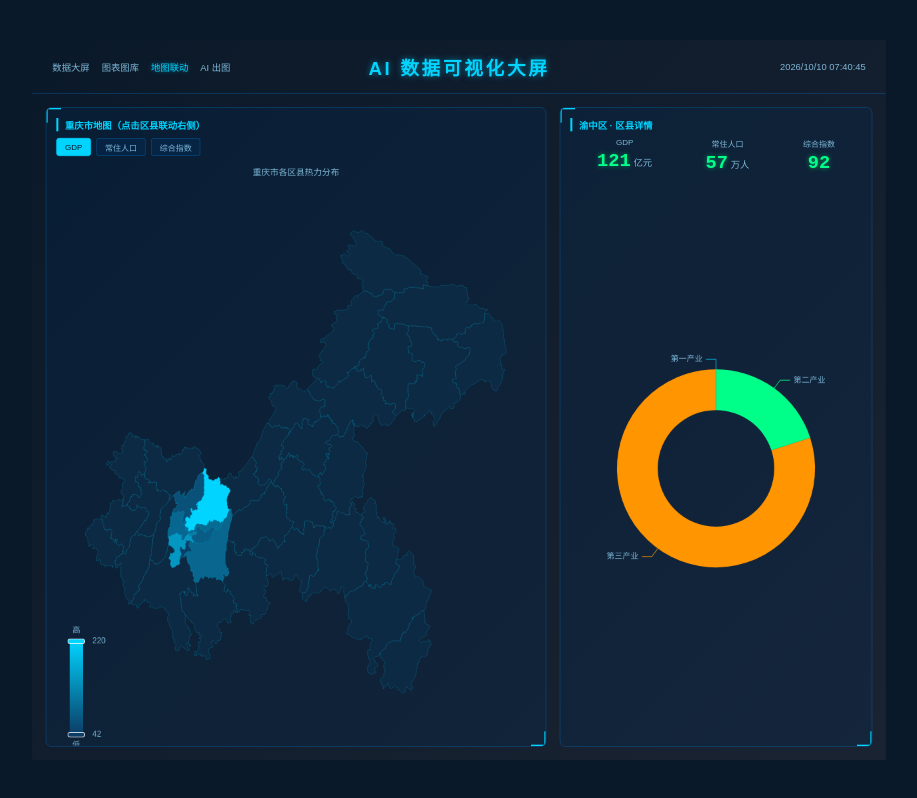
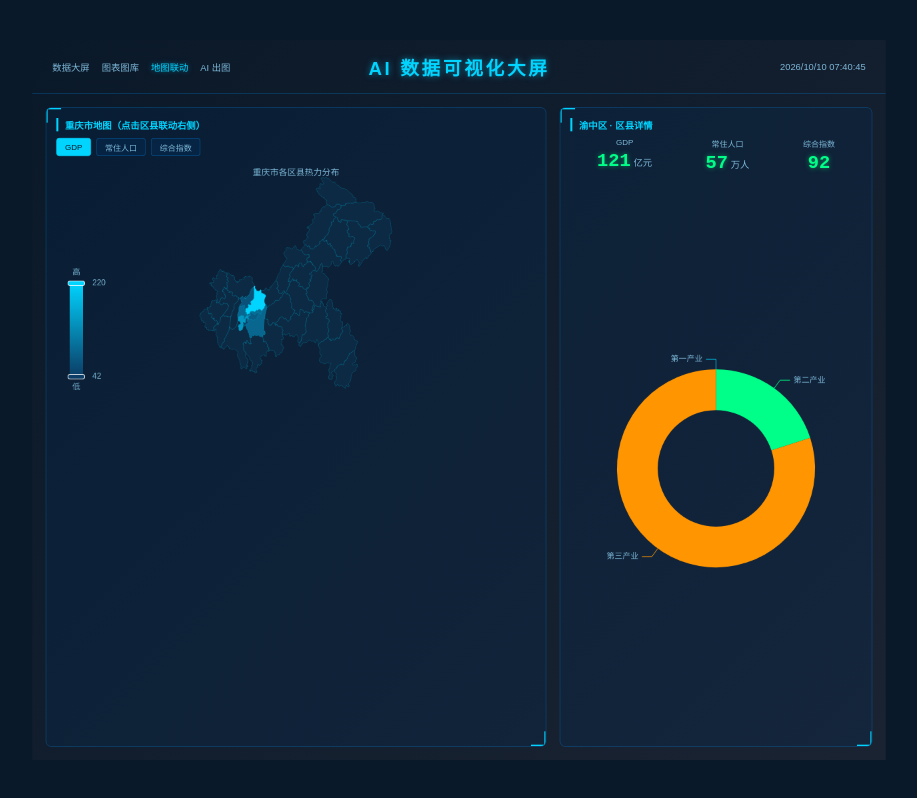
Before and after one commit to ybm666666/smart-city-dashboard, a Vue app: page /#/map in a window 1280 px wide. Shown: the whole page, without its empty margins (181-1098 px from the left). Built offline with nearby package versions, Linux system fonts and the light colour scheme; no server answers.

Commit message:
fix(day12): 修复地图容器高度塌陷，地图恢复正常尺寸
- MapChart height 默认由 100% 改为 360px，避免 flex 链路百分比高度无法解析
- .map-chart 增加 min-height: 320px 兜底
- 补充 day12 日志：GeoJSON 403 与地图尺寸塌陷的成因与处理

```diff
--- a/src/components/MapChart.vue
+++ b/src/components/MapChart.vue
@@ -17,7 +17,10 @@ interface Props {
   config: ChartConfig
   height?: string
 }
-const props = withDefaults(defineProps<Props>(), { height: '100%' })
+// Day12-hotfix：height 默认改为像素值。
+// 原因：外层 flex 链路高度是 auto 派生，`height: 100%` 无法解析出确定高度，
+// ECharts 初始化时容器高度塌陷，地图被压成一条细带。像素高度可确定性生效。
+const props = withDefaults(defineProps<Props>(), { height: '360px' })
 
 const emit = defineEmits<{ (e: 'select', name: string): void }>()
 
@@ -57,6 +60,9 @@ function onChartClick(params: { name?: string }) {
 <style scoped>
 .map-chart {
   width: 100%;
+  /* Day12-hotfix：百分比高度在 flex 链上可能塌陷为极小值，
+     导致地图被压成一条细带；给一个最小高度兜底，保证绘图区域充足 */
+  min-height: 320px;
 }
 .map-state {
   height: 100%;
```
Also changed, not shown: day12-构建拆包优化与部署上线.txt.
